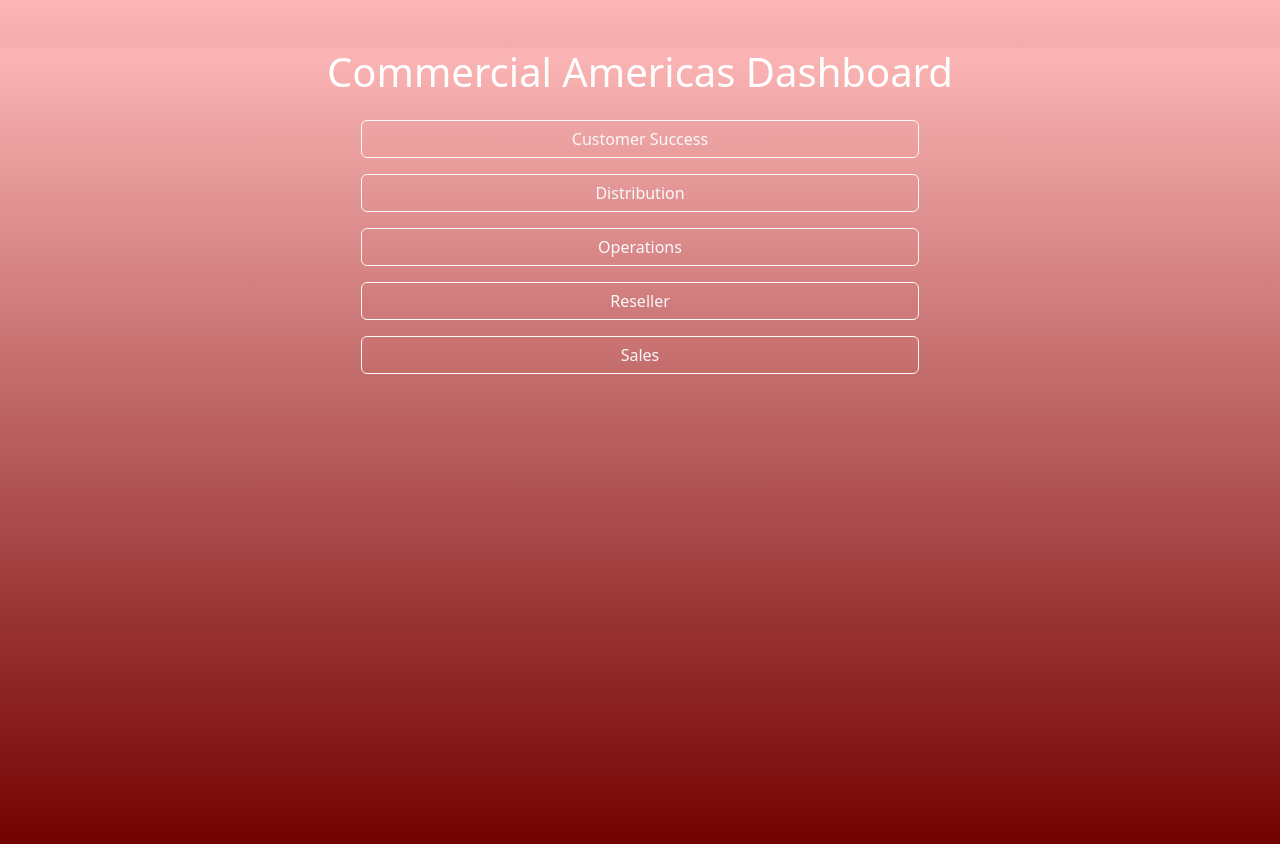
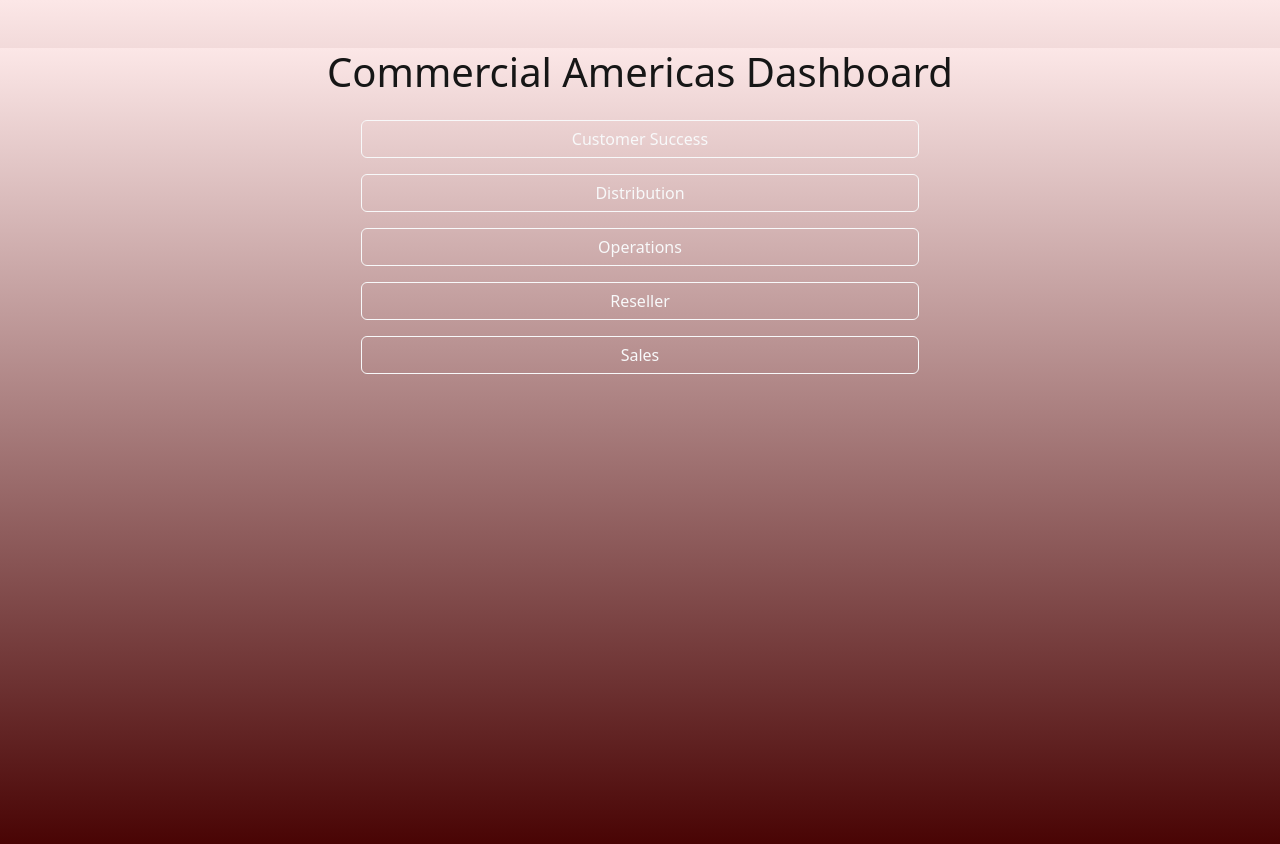
Before and after one commit to hicks08805/comm-amer-dashboard, a React (Create React App) app: page / in a window 1280 px wide. Shown: the top 844 px of the page. Built offline with nearby package versions, Linux system fonts and the light colour scheme.

Commit message:
fixing colors v23

```diff
--- a/src/App.css
+++ b/src/App.css
@@ -41,7 +41,7 @@ html, body {
   margin: 0;
   padding: 0;
   min-height: 100%;
-  background: linear-gradient(to bottom, #fcb6b6, #720000) !important; /* medium gray to black */
+  background: linear-gradient(to bottom, rgb(252, 231, 231),rgb(72, 3, 3)) !important; /* medium gray to black */
   color: white;
   font-family: sans-serif;
 }
@@ -51,5 +51,5 @@ html, body {
 }
 
 h1, h2, h3, h4, h5, h6 {
-  color: white !important;
+  color: rgb(22, 22, 22) !important;
 }
--- a/src/App.js
+++ b/src/App.js
@@ -59,7 +59,7 @@ export default function App() {
     <div style={{
       minHeight: '100vh',
       minWidth: '100vw',
-      background: 'linear-gradient(to bottom, #fcb6b6, #720000)',
+      background: 'linear-gradient(to bottom,rgb(252, 231, 231),rgb(72, 3, 3))',
     }}>
     <Router>
       <Routes>
--- a/src/index.css
+++ b/src/index.css
@@ -16,7 +16,7 @@ html, body {
   margin: 0;
   padding: 0;
   min-height: 100%;
-  background: linear-gradient(to bottom, #fcb6b6, #720000) !important; /* medium gray to black */
+  background: linear-gradient(to bottom, rgb(252, 231, 231),rgb(72, 3, 3)) !important; /* medium gray to black */
   color: white;
   font-family: sans-serif;
 }
@@ -26,5 +26,5 @@ html, body {
 }
 
 h1, h2, h3, h4, h5, h6 {
-  color: white !important;
+  color: rgb(22, 22, 22) !important;
 }
```
